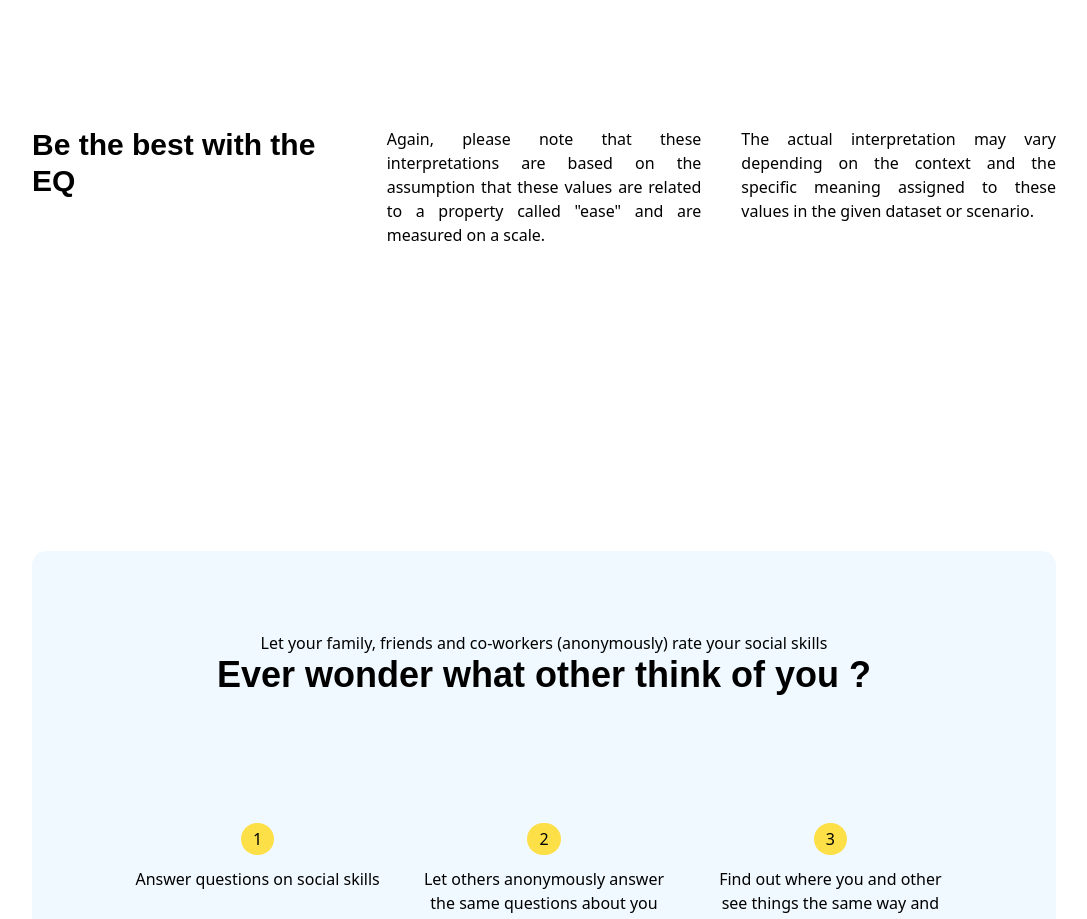
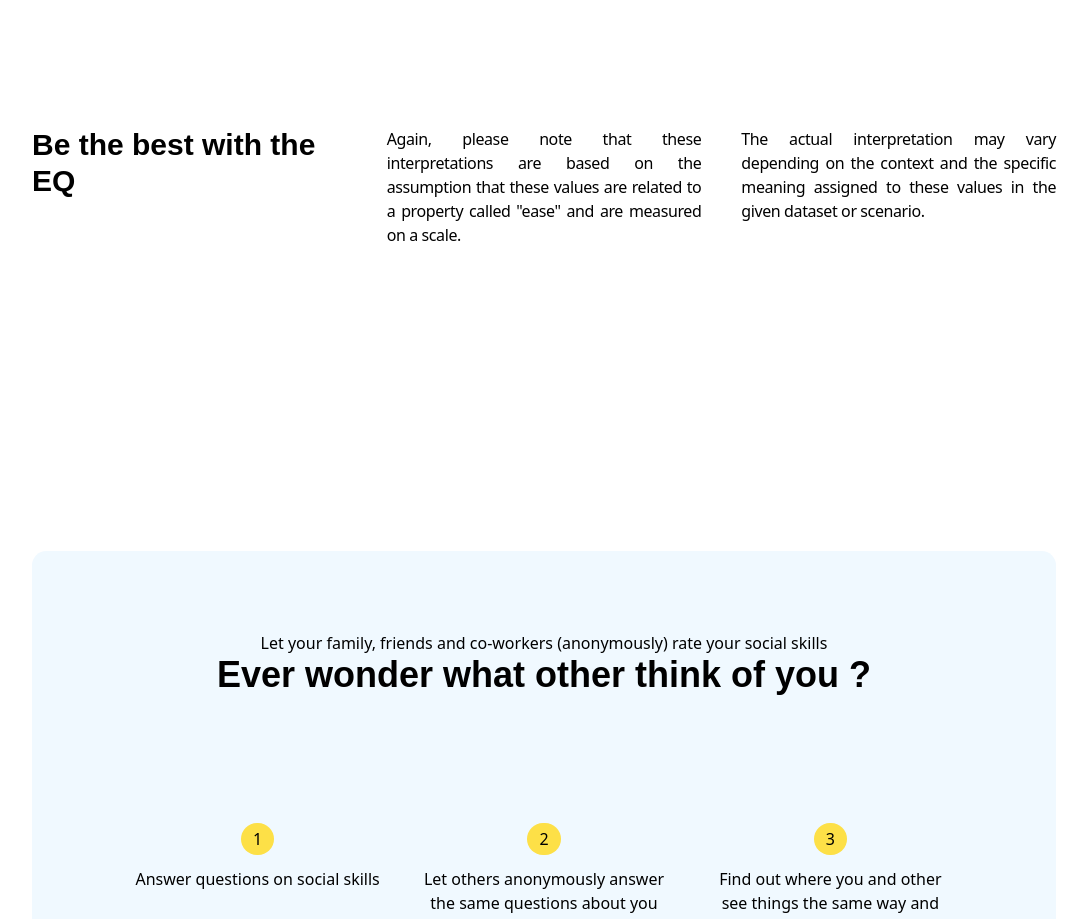
Before and after one commit to Shrivardhan09/Frontend-UI, a Next.js app: page / in a window 1280 px wide. Shown: the part 2760-3679 px from the top of the page, without its empty margins (96-1183 px from the left). Built offline with nearby package versions, Linux system fonts and the light colour scheme.

Commit message:
added spacing css

```diff
--- a/src/components/TimelineAnimation/EqBox.jsx
+++ b/src/components/TimelineAnimation/EqBox.jsx
@@ -6,11 +6,11 @@
                 <div className="flex-1">
                     <h2 className="text-3xl font-montserrat font-bold">Be the best with the EQ</h2>
                 </div>
-                <div className="flex-1 text-justify">
+                <div className="flex-1 text-justify tracking-tight">
                     <p>Again, please note that these interpretations are based on the assumption that these values are related to a property called "ease" and are measured on a scale.</p>
                 </div>
-                <div className="flex-1 text-justify">
-                    <p> The actual interpretation may vary depending on the context and the specific meaning assigned to these values in the given dataset or scenario.</p>
+                <div className="flex-1 text-justify tracking-tight ">
+                    <p > The actual interpretation may vary depending on the context and the specific meaning assigned to these values in the given dataset or scenario.</p>
                 </div>
 
             </div>
```
